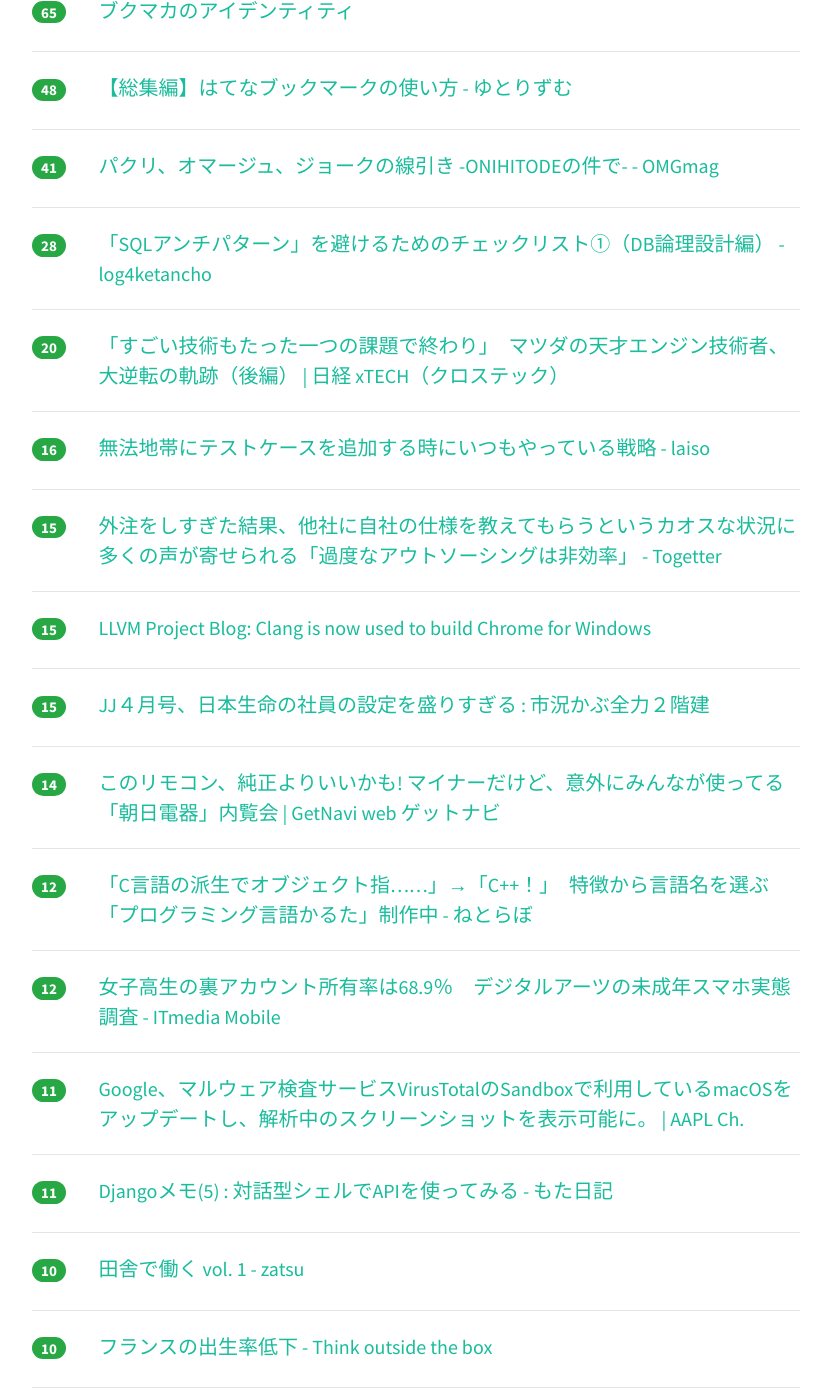
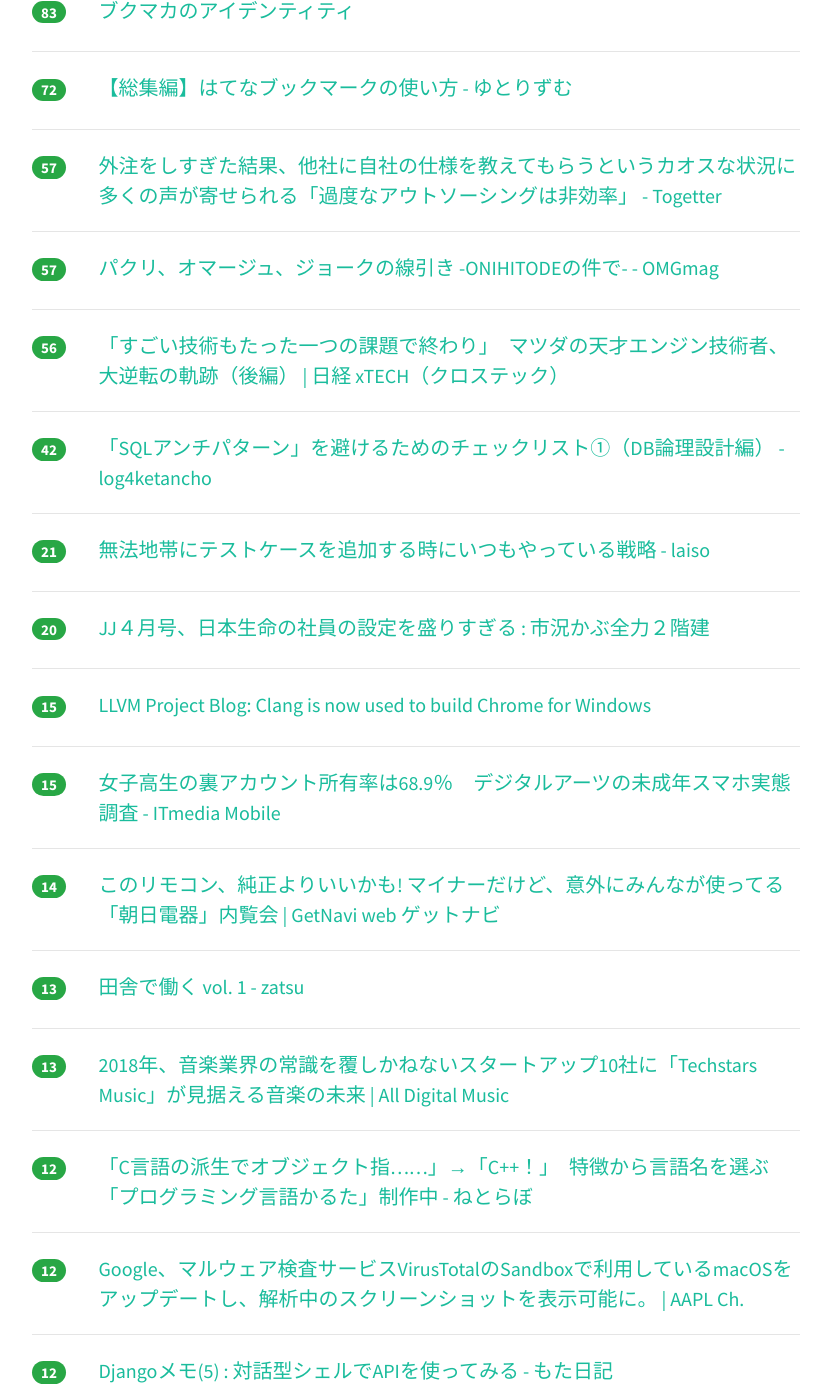
Before and after one commit to yatta47/hatena-matome-site, a Jekyll site: the page built from _posts/2018-03-08-hatena.md, in a window 1280 px wide and 1400 px high, scrolled down 477 px. Shown: the whole window, without its empty margins (224-1055 px from the left). Built offline with Jekyll 4.4.1, drawn with Linux system fonts in a browser that asks for light colours; nearby versions of some CDN libraries; some of the changed text lies outside the part shown.

Commit message:
Updated 2018-03-08

```diff
--- a/_posts/2018-03-08-hatena.md
+++ b/_posts/2018-03-08-hatena.md
@@ -1,49 +1,54 @@
 ---
 layout: post
 title:  "2018-03-08 はてぶIT"
-date:   2018-03-08 08:02:39
+date:   2018-03-08 09:03:22
 tags: [it-hotentry]
 ---
-22 件のデータあり
+26 件のデータあり
 
 <hr><div class="row">
-<div class="col-1"><span class="badge badge-pill badge-success h2">116</span></div>
+<div class="col-1"><span class="badge badge-pill badge-success h2">191</span></div>
 <div class="col-11"><a href='http://takagi-hiromitsu.jp/diary/20180307.html' target='_blank'>高木浩光＠自宅の日記 - 個人情報保護委員会ゥァア゛ーッ ドガシャア</a></div>
 </div>
 <hr>
 <div class="row">
-<div class="col-1"><span class="badge badge-pill badge-success h2">65</span></div>
+<div class="col-1"><span class="badge badge-pill badge-success h2">83</span></div>
 <div class="col-11"><a href='https://anond.hatelabo.jp/20180307223400' target='_blank'>ブクマカのアイデンティティ</a></div>
 </div>
 <hr>
 <div class="row">
-<div class="col-1"><span class="badge badge-pill badge-success h2">48</span></div>
+<div class="col-1"><span class="badge badge-pill badge-success h2">72</span></div>
 <div class="col-11"><a href='http://www.yutorism.jp/entry/Hatebu' target='_blank'>【総集編】はてなブックマークの使い方 - ゆとりずむ</a></div>
 </div>
 <hr>
 <div class="row">
-<div class="col-1"><span class="badge badge-pill badge-success h2">41</span></div>
+<div class="col-1"><span class="badge badge-pill badge-success h2">57</span></div>
+<div class="col-11"><a href='https://togetter.com/li/1206162' target='_blank'>外注をしすぎた結果、他社に自社の仕様を教えてもらうというカオスな状況に多くの声が寄せられる「過度なアウトソーシングは非効率」 - Togetter</a></div>
+</div>
+<hr>
+<div class="row">
+<div class="col-1"><span class="badge badge-pill badge-success h2">57</span></div>
 <div class="col-11"><a href='http://www.omg-ox.org/entry/oni' target='_blank'>パクリ、オマージュ、ジョークの線引き -ONIHITODEの件で- - OMGmag</a></div>
 </div>
 <hr>
 <div class="row">
-<div class="col-1"><span class="badge badge-pill badge-success h2">28</span></div>
+<div class="col-1"><span class="badge badge-pill badge-success h2">56</span></div>
+<div class="col-11"><a href='http://tech.nikkeibp.co.jp/atcl/nxt/column/18/00134/030600025/' target='_blank'>「すごい技術もたった一つの課題で終わり」　マツダの天才エンジン技術者、大逆転の軌跡（後編） | 日経 xTECH（クロステック）</a></div>
+</div>
+<hr>
+<div class="row">
+<div class="col-1"><span class="badge badge-pill badge-success h2">42</span></div>
 <div class="col-11"><a href='http://www.ketancho.net/entry/2018/03/07/080000' target='_blank'>「SQLアンチパターン」を避けるためのチェックリスト①（DB論理設計編） - log4ketancho</a></div>
 </div>
 <hr>
 <div class="row">
-<div class="col-1"><span class="badge badge-pill badge-success h2">20</span></div>
-<div class="col-11"><a href='http://tech.nikkeibp.co.jp/atcl/nxt/column/18/00134/030600025/' target='_blank'>「すごい技術もたった一つの課題で終わり」　マツダの天才エンジン技術者、大逆転の軌跡（後編） | 日経 xTECH（クロステック）</a></div>
-</div>
-<hr>
-<div class="row">
-<div class="col-1"><span class="badge badge-pill badge-success h2">16</span></div>
+<div class="col-1"><span class="badge badge-pill badge-success h2">21</span></div>
 <div class="col-11"><a href='http://blog.lai.so/entry/2018/03/08/%E7%84%A1%E6%B3%95%E5%9C%B0%E5%B8%AF%E3%81%AB%E3%83%86%E3%82%B9%E3%83%88%E3%82%B1%E3%83%BC%E3%82%B9%E3%82%92%E8%BF%BD%E5%8A%A0%E3%81%99%E3%82%8B%E6%99%82%E3%81%AB%E3%81%84%E3%81%A4%E3%82%82%E3%82%84%E3%81%A3' target='_blank'>無法地帯にテストケースを追加する時にいつもやっている戦略 - laiso</a></div>
 </div>
 <hr>
 <div class="row">
-<div class="col-1"><span class="badge badge-pill badge-success h2">15</span></div>
-<div class="col-11"><a href='https://togetter.com/li/1206162' target='_blank'>外注をしすぎた結果、他社に自社の仕様を教えてもらうというカオスな状況に多くの声が寄せられる「過度なアウトソーシングは非効率」 - Togetter</a></div>
+<div class="col-1"><span class="badge badge-pill badge-success h2">20</span></div>
+<div class="col-11"><a href='http://kabumatome.doorblog.jp/archives/65914258.html' target='_blank'>JJ４月号、日本生命の社員の設定を盛りすぎる : 市況かぶ全力２階建</a></div>
 </div>
 <hr>
 <div class="row">
@@ -53,12 +58,22 @@ tags: [it-hotentry]
 <hr>
 <div class="row">
 <div class="col-1"><span class="badge badge-pill badge-success h2">15</span></div>
-<div class="col-11"><a href='http://kabumatome.doorblog.jp/archives/65914258.html' target='_blank'>JJ４月号、日本生命の社員の設定を盛りすぎる : 市況かぶ全力２階建</a></div>
+<div class="col-11"><a href='http://www.itmedia.co.jp/mobile/articles/1803/07/news134.html' target='_blank'>女子高生の裏アカウント所有率は68.9％　デジタルアーツの未成年スマホ実態調査 - ITmedia Mobile</a></div>
 </div>
 <hr>
 <div class="row">
 <div class="col-1"><span class="badge badge-pill badge-success h2">14</span></div>
 <div class="col-11"><a href='https://getnavi.jp/homeappliances/236166/' target='_blank'>このリモコン、純正よりいいかも! マイナーだけど、意外にみんなが使ってる「朝日電器」内覧会 | GetNavi web ゲットナビ</a></div>
+</div>
+<hr>
+<div class="row">
+<div class="col-1"><span class="badge badge-pill badge-success h2">13</span></div>
+<div class="col-11"><a href='http://komatatsu.hateblo.jp/entry/2018/03/07/232003' target='_blank'>田舎で働く vol. 1 - zatsu</a></div>
+</div>
+<hr>
+<div class="row">
+<div class="col-1"><span class="badge badge-pill badge-success h2">13</span></div>
+<div class="col-11"><a href='http://jaykogami.com/2018/03/15002.html' target='_blank'>2018年、音楽業界の常識を覆しかねないスタートアップ10社に「Techstars Music」が見据える音楽の未来 | All Digital Music</a></div>
 </div>
 <hr>
 <div class="row">
@@ -68,36 +83,31 @@ tags: [it-hotentry]
 <hr>
 <div class="row">
 <div class="col-1"><span class="badge badge-pill badge-success h2">12</span></div>
-<div class="col-11"><a href='http://www.itmedia.co.jp/mobile/articles/1803/07/news134.html' target='_blank'>女子高生の裏アカウント所有率は68.9％　デジタルアーツの未成年スマホ実態調査 - ITmedia Mobile</a></div>
+<div class="col-11"><a href='https://applech2.com/archives/20180307-virustotal-update-sandbox-of-macos.html' target='_blank'>Google、マルウェア検査サービスVirusTotalのSandboxで利用しているmacOSをアップデートし、解析中のスクリーンショットを表示可能に。 | AAPL Ch.</a></div>
+</div>
+<hr>
+<div class="row">
+<div class="col-1"><span class="badge badge-pill badge-success h2">12</span></div>
+<div class="col-11"><a href='http://wonderwall.hatenablog.com/entry/2018/03/07/213000' target='_blank'>Djangoメモ(5) : 対話型シェルでAPIを使ってみる - もた日記</a></div>
+</div>
+<hr>
+<div class="row">
+<div class="col-1"><span class="badge badge-pill badge-success h2">12</span></div>
+<div class="col-11"><a href='https://ja.stackoverflow.com/questions/9920/' target='_blank'>linux - 大量のメモリを使用するプログラムからコマンドを実行する方法 - スタック・オーバーフロー</a></div>
 </div>
 <hr>
 <div class="row">
 <div class="col-1"><span class="badge badge-pill badge-success h2">11</span></div>
-<div class="col-11"><a href='https://applech2.com/archives/20180307-virustotal-update-sandbox-of-macos.html' target='_blank'>Google、マルウェア検査サービスVirusTotalのSandboxで利用しているmacOSをアップデートし、解析中のスクリーンショットを表示可能に。 | AAPL Ch.</a></div>
+<div class="col-11"><a href='http://totb.hatenablog.com/entry/2018/03/07/220552' target='_blank'>フランスの出生率低下 - Think outside the box</a></div>
 </div>
 <hr>
 <div class="row">
 <div class="col-1"><span class="badge badge-pill badge-success h2">11</span></div>
-<div class="col-11"><a href='http://wonderwall.hatenablog.com/entry/2018/03/07/213000' target='_blank'>Djangoメモ(5) : 対話型シェルでAPIを使ってみる - もた日記</a></div>
+<div class="col-11"><a href='http://b.hatena.ne.jp/entry/s/this.kiji.is/344094119507182689' target='_blank'>はてなブックマーク - 政府「報道の自由」勧告を拒否　国連人権理審査で - 共同通信</a></div>
 </div>
 <hr>
 <div class="row">
 <div class="col-1"><span class="badge badge-pill badge-success h2">10</span></div>
-<div class="col-11"><a href='http://komatatsu.hateblo.jp/entry/2018/03/07/232003' target='_blank'>田舎で働く vol. 1 - zatsu</a></div>
-</div>
-<hr>
-<div class="row">
-<div class="col-1"><span class="badge badge-pill badge-success h2">10</span></div>
-<div class="col-11"><a href='http://totb.hatenablog.com/entry/2018/03/07/220552' target='_blank'>フランスの出生率低下 - Think outside the box</a></div>
-</div>
-<hr>
-<div class="row">
-<div class="col-1"><span class="badge badge-pill badge-success h2">10</span></div>
-<div class="col-11"><a href='http://jaykogami.com/2018/03/15002.html' target='_blank'>2018年、音楽業界の常識を覆しかねないスタートアップ10社に「Techstars Music」が見据える音楽の未来 | All Digital Music</a></div>
-</div>
-<hr>
-<div class="row">
-<div class="col-1"><span class="badge badge-pill badge-success h2">9</span></div>
 <div class="col-11"><a href='https://blog.mozilla.org/addons/2018/03/05/updates-add-review-policies/' target='_blank'>Updates to Add-on Review Policies | Mozilla Add-ons Blog</a></div>
 </div>
 <hr>
@@ -108,11 +118,21 @@ tags: [it-hotentry]
 <hr>
 <div class="row">
 <div class="col-1"><span class="badge badge-pill badge-success h2">9</span></div>
-<div class="col-11"><a href='http://b.hatena.ne.jp/entry/s/this.kiji.is/344094119507182689' target='_blank'>はてなブックマーク - 政府「報道の自由」勧告を拒否　国連人権理審査で - 共同通信</a></div>
+<div class="col-11"><a href='http://tech.nikkeibp.co.jp/atcl/nxt/column/18/00134/030600024/?P=2' target='_blank'>「ずっとむなしい、なにもなく終わる･･･」　マツダの天才エンジン技術者、大逆転の軌跡（前編）（2ページ目） | 日経 xTECH（クロステック）</a></div>
+</div>
+<hr>
+<div class="row">
+<div class="col-1"><span class="badge badge-pill badge-success h2">7</span></div>
+<div class="col-11"><a href='https://anond.hatelabo.jp/20180308022237' target='_blank'>自分のブログより、はてな匿名ダイアリーのほうがアクセスが多い辛さ</a></div>
 </div>
 <hr>
 <div class="row">
 <div class="col-1"><span class="badge badge-pill badge-success h2">4</span></div>
-<div class="col-11"><a href='https://anond.hatelabo.jp/20180308022237' target='_blank'>自分のブログより、はてな匿名ダイアリーのほうがアクセスが多い辛さ</a></div>
+<div class="col-11"><a href='https://forest.watch.impress.co.jp/docs/serial/yajiuma/1110338.html' target='_blank'>Windows版「Google Chrome」のコンパイラーが「MSVC」から「Clang」に - やじうまの杜 - 窓の杜</a></div>
 </div>
 <hr>
+<div class="row">
+<div class="col-1"><span class="badge badge-pill badge-success h2">3</span></div>
+<div class="col-11"><a href='https://internet.watch.impress.co.jp/docs/column/chizu3/1110259.html' target='_blank'>「標準的なバス情報フォーマット広め隊」結成、各地で始まる「GTFS」公共交通データ整備【地図と位置情報】 - INTERNET Watch</a></div>
+</div>
+<hr>
```
